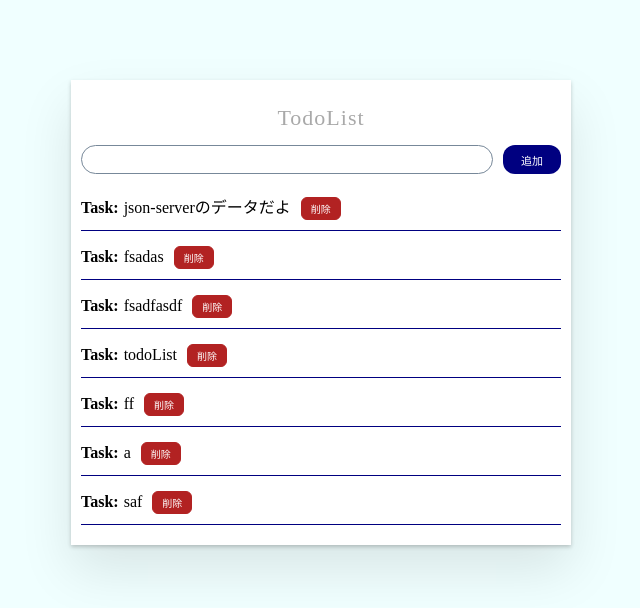
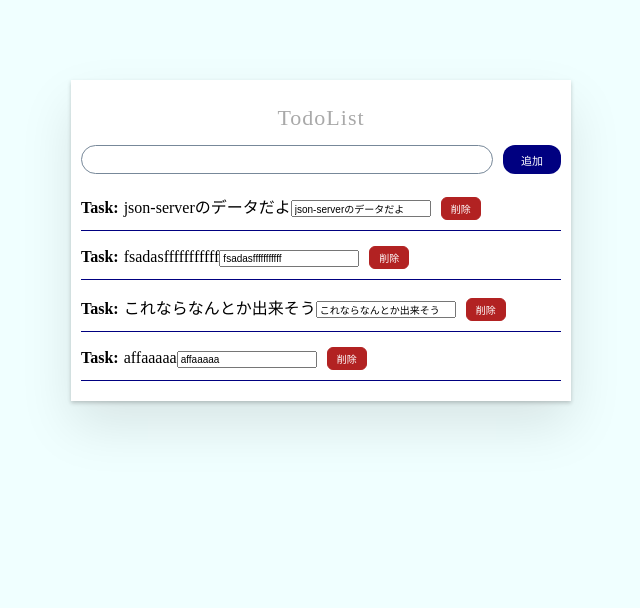
Before and after one commit to Ykm4/redux-asynchronous, a React (Create React App) app: page / in a window 1280 px wide. Shown: the top 608 px of the page, without its empty margins (319-959 px from the left). Built offline with nearby package versions, Linux system fonts and the light colour scheme; data requests are answered from the project's data file.

Commit message:
update機能を実装

```diff
--- a/db.json
+++ b/db.json
@@ -2,31 +2,19 @@
   "list": [
     {
       "id": 1,
-      "text": "json-serverのデータだよ"
+      "task": "json-serverのデータだよ"
     },
     {
-      "text": "fsadas",
+      "task": "fsadasfffffffffff",
       "id": 2
     },
     {
-      "text": "fsadfasdf",
+      "task": "これならなんとか出来そう",
       "id": 3
     },
     {
-      "text": "todoList",
+      "task": "affaaaaa",
       "id": 4
-    },
-    {
-      "text": "ff",
-      "id": 5
-    },
-    {
-      "text": "a",
-      "id": 7
-    },
-    {
-      "text": "saf",
-      "id": 8
     }
   ]
 }
--- a/src/actions/todoAction.js
+++ b/src/actions/todoAction.js
@@ -11,7 +11,7 @@ export const getTodo = () => async (dispatch) => {
 };
 
 export const addTodo = (text) => async (dispatch) => {
-  const res = await axios.post('/list', { text });
+  const res = await axios.post('/list', { task: text });
   const data = await res.data;
   dispatch({
     type: ADD_TODO,
@@ -26,3 +26,13 @@ export const deleteTodo = (id) => async (dispatch) => {
     id,
   });
 };
+
+export const updateTodo = (id, text) => async (dispatch) => {
+  const res = await axios.put(`/list/${id}`, { task: text });
+  const data = res.data;
+  dispatch({
+    type: 'UPDATE_TODO',
+    id,
+    payload: data,
+  });
+};
--- a/src/components/Todo.js
+++ b/src/components/Todo.js
@@ -1,6 +1,6 @@
 import React, { useEffect } from 'react';
 import TodoItem from './TodoItem';
-const Todo = ({ todo, getTodo, deleteTodo }) => {
+const Todo = ({ todo, getTodo, deleteTodo, updateTodo }) => {
   const { todoList } = todo;
   useEffect(() => {
     getTodo();
@@ -10,7 +10,12 @@ const Todo = ({ todo, getTodo, deleteTodo }) => {
     <>
       <ul>
         {todoList.map((todo) => (
-          <TodoItem key={todo.id} todo={todo} deleteTodo={deleteTodo} />
+          <TodoItem
+            key={todo.id}
+            todo={todo}
+            deleteTodo={deleteTodo}
+            updateTodo={updateTodo}
+          />
         ))}
       </ul>
     </>
--- a/src/components/TodoItem.js
+++ b/src/components/TodoItem.js
@@ -1,11 +1,22 @@
-import React from 'react';
+import React, { useState } from 'react';
 import styled from 'styled-components';
 
-const TodoItem = ({ todo, deleteTodo }) => {
-  const { id, text } = todo;
+const TodoItem = ({ todo, deleteTodo, updateTodo }) => {
+  const { id, task } = todo;
+  const [text, setText] = useState(task);
+
   return (
     <StyledTodoItem>
       <Text>{text}</Text>
+      <input
+        value={text}
+        onChange={(e) => {
+          setText(e.target.value);
+        }}
+        onBlur={() => {
+          updateTodo(id, text);
+        }}
+      />
       <Button type='button' onClick={() => deleteTodo(id)}>
         削除
       </Button>
--- a/src/containers/FormContainer.js
+++ b/src/containers/FormContainer.js
@@ -6,8 +6,10 @@ import { connect } from 'react-redux';
 const FormContainer = ({ addTodo }) => {
   const [text, setText] = useState('');
 
-  const handleAddTodo = (e) => {
-    e.preventDefault();
+  const handleAddTodo = (event) => {
+    event.preventDefault();
+    // 空文字・空白や改行に対してのvalidation
+    if (!text || !text.match(/\S/g)) return;
     addTodo(text);
     setText('');
   };
--- a/src/containers/TodoContainer.js
+++ b/src/containers/TodoContainer.js
@@ -1,9 +1,11 @@
 import { connect } from 'react-redux';
 import Todo from '../components/Todo';
-import { getTodo, deleteTodo } from '../actions/todoAction';
+import { getTodo, deleteTodo, updateTodo } from '../actions/todoAction';
 
 const mapStateToProps = (state) => ({
   todo: state.todo,
 });
 
-export default connect(mapStateToProps, { getTodo, deleteTodo })(Todo);
+export default connect(mapStateToProps, { getTodo, deleteTodo, updateTodo })(
+  Todo
+);
--- a/src/reducer/TodoReducer.js
+++ b/src/reducer/TodoReducer.js
@@ -1,3 +1,5 @@
+import { GET_TODO, ADD_TODO, DELETE_TODO } from '../actions/types';
+
 const initialState = {
   todoList: [],
   loading: false,
@@ -5,20 +7,33 @@ const initialState = {
 
 const TodoReducer = (state = initialState, action) => {
   switch (action.type) {
-    case 'GET_TODO':
+    case GET_TODO:
       return {
         ...state,
         todoList: action.payload,
       };
-    case 'ADD_TODO':
+    case ADD_TODO:
       return {
         ...state,
         todoList: [...state.todoList, action.payload],
       };
-    case 'DELETE_TODO':
+    case DELETE_TODO:
+      const todoList = state.todoList.filter((todo) => todo.id !== action.id);
       return {
         ...state,
-        todoList: state.todoList.filter((todo) => todo.id !== action.id),
+        todoList,
+      };
+    case 'UPDATE_TODO':
+      const target = state.todoList.map((todo) =>
+        todo.id === action.id ? action.payload : todo
+      );
+      console.log(target);
+
+      return {
+        ...state,
+        todoList: state.todoList.map((todo) =>
+          todo.id === action.id ? action.payload : todo
+        ),
       };
     default:
       return state;
```
